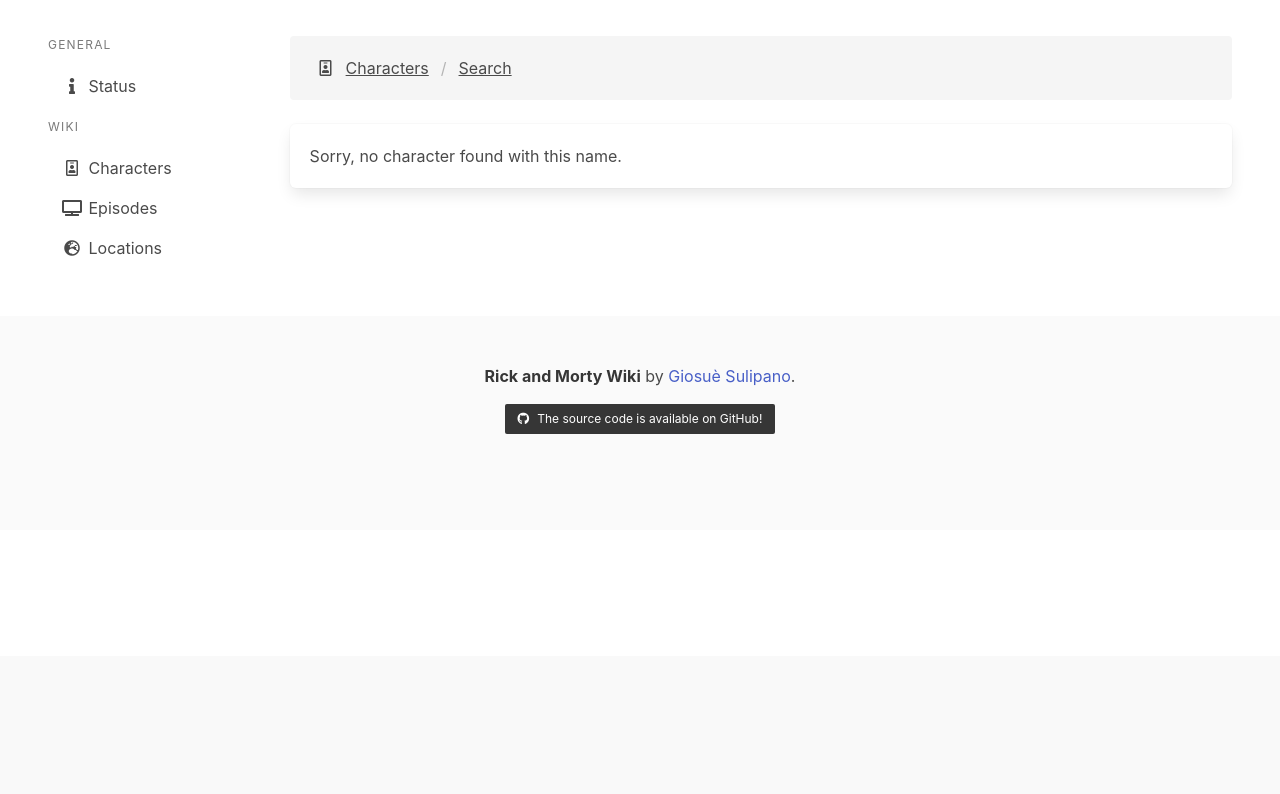
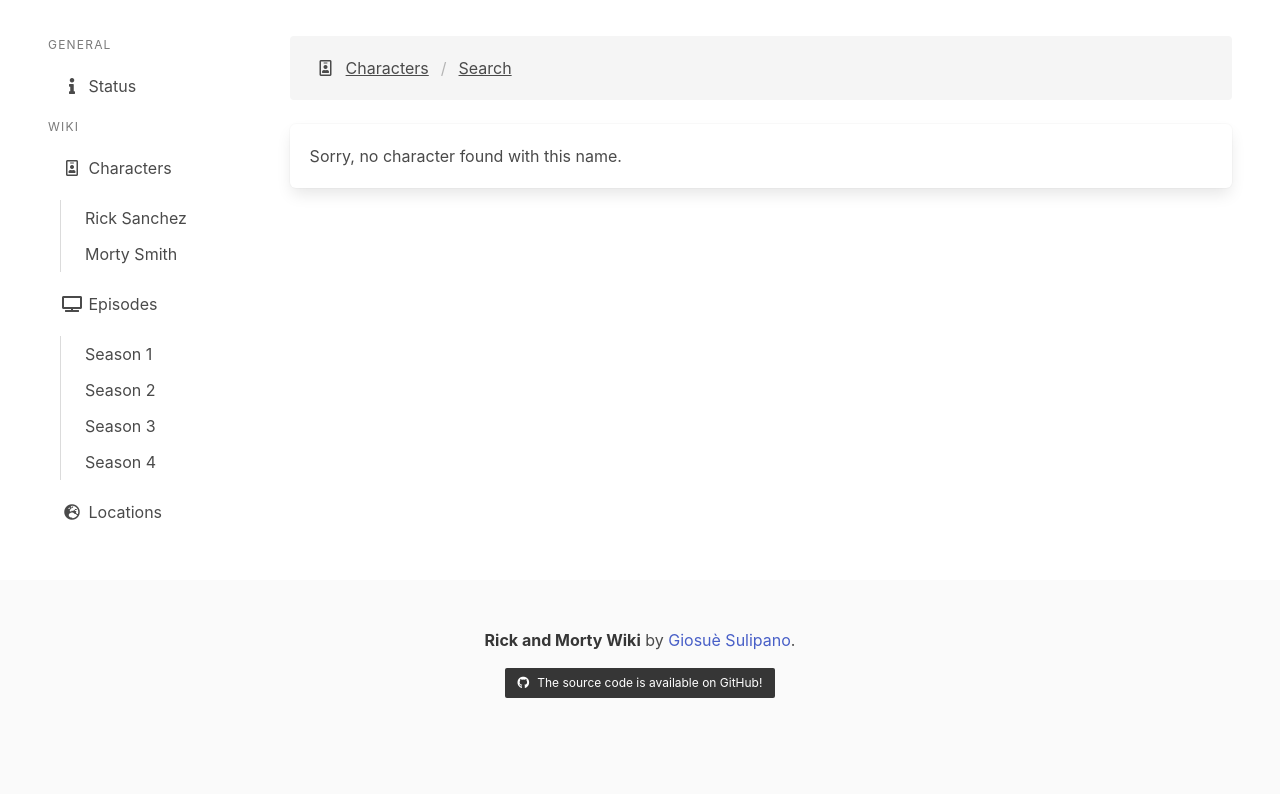
Before and after one commit to imgios/RaM-wiki, a Flask app: page /characters/search in a window 1280 px wide. Shown: the part 144-938 px from the top of the page. Before the commit the page ends 578 px from the top, so only its background shows below. Run offline with Flask 2, Linux system fonts and the light colour scheme; some libraries are stand-ins or nearby versions.

Commit message:
Update side menu

```diff
--- a/ramwiki/templates/base.html
+++ b/ramwiki/templates/base.html
@@ -59,6 +59,10 @@
 									</span>
 									Characters
 								</a>
+								<ul>
+									<li><a href="{{ url_for('characters.characterInfo', characterNumber = 1) }}">Rick Sanchez</a></li>
+									<li><a href="{{ url_for('characters.characterInfo', characterNumber = 2) }}">Morty Smith</a></li>
+								</ul>
 							</li>
 							<li>
 								<a>
@@ -67,6 +71,12 @@
 									</span>
 									Episodes
 								</a>
+								<ul>
+									<li><a>Season 1</a></li>
+									<li><a>Season 2</a></li>
+									<li><a>Season 3</a></li>
+									<li><a>Season 4</a></li>
+								</ul>
 							</li>
 							<li>
 								<a>
```
